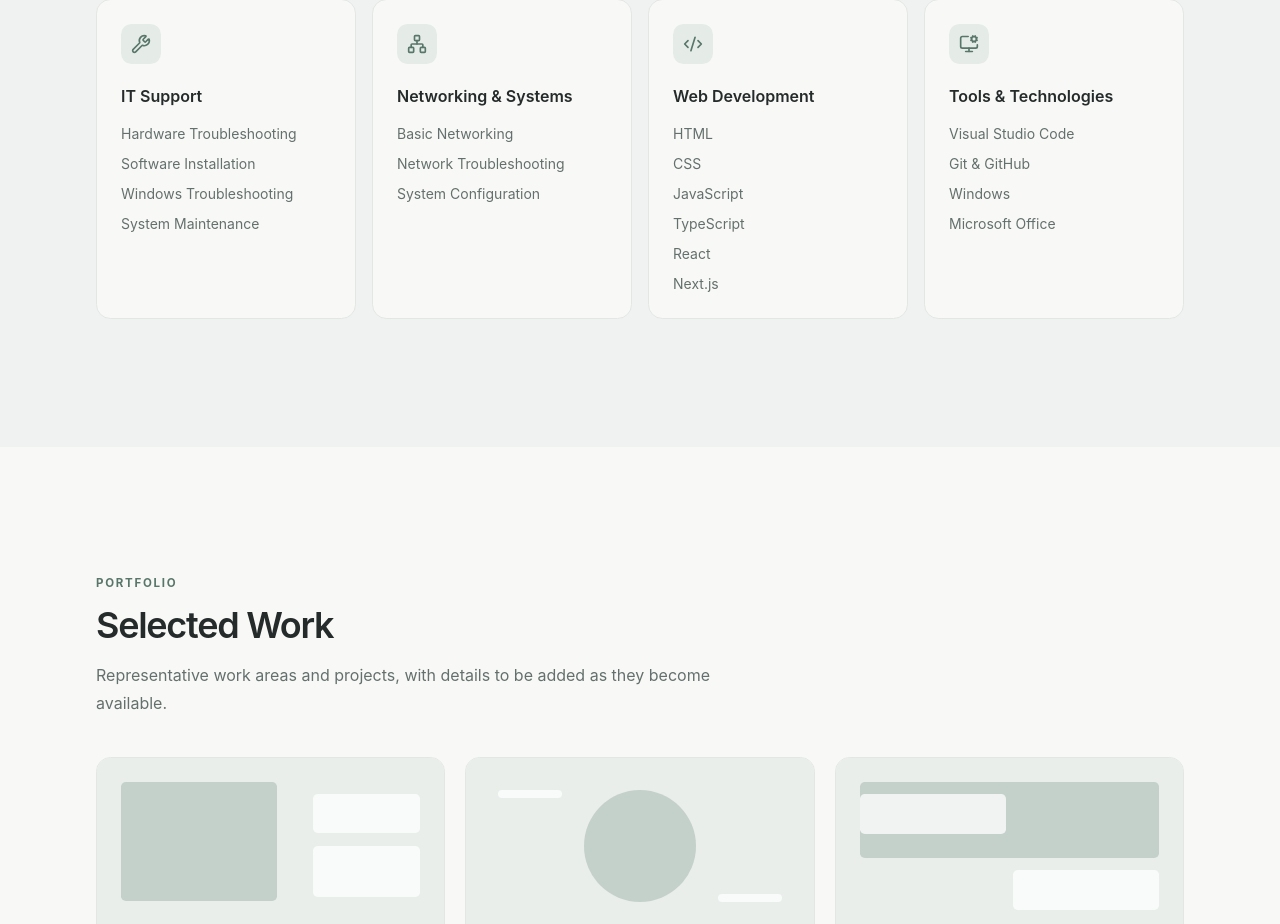
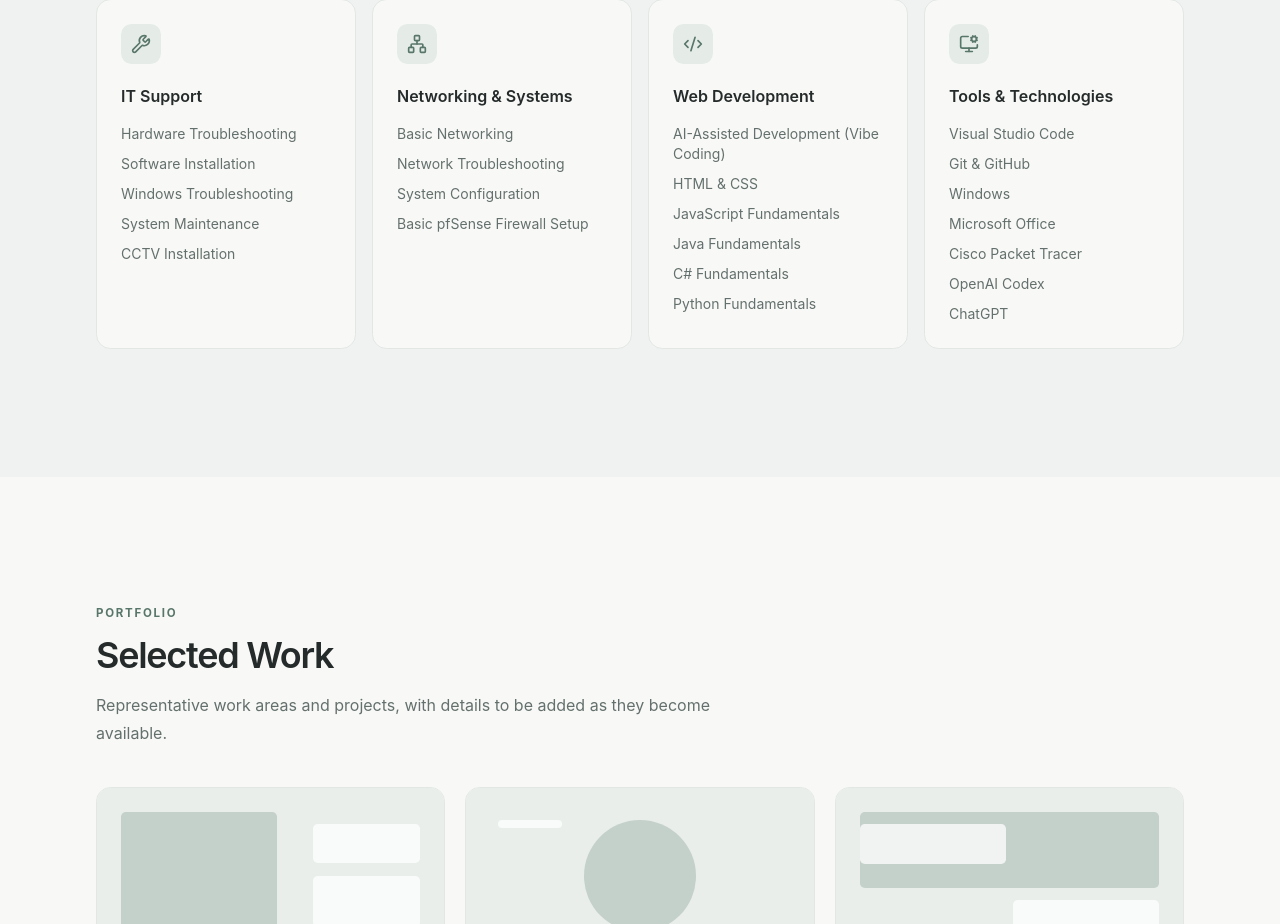
Before and after one commit to jerichoGarcia/my-portfolio, a Next.js app: page / in a window 1280 px wide. Shown: the part 2676-3600 px from the top of the page. Built offline with nearby package versions, Linux system fonts and the light colour scheme.

Commit message:
Update IT skills, programming knowledge, and development tools

```diff
--- a/app/components/portfolio-cards.tsx
+++ b/app/components/portfolio-cards.tsx
@@ -4,7 +4,7 @@ import type { projects } from "../data/portfolio";
 
 const icons = { wrench: Wrench, network: Network, code: Code2, monitor: MonitorCog };
 
-export function SkillCards() { return <div className="grid gap-4 sm:grid-cols-2 lg:grid-cols-4">{skillGroups.map((group) => { const Icon = icons[group.icon]; return <article key={group.title} className="skill-card"><div className="icon-tile"><Icon size={20} aria-hidden="true" /></div><h3 className="mt-5 font-semibold text-[var(--ink)]">{group.title}</h3><ul className="mt-4 space-y-2.5">{group.skills.map((skill) => <li key={skill} className="text-sm text-[var(--muted)]">{skill}</li>)}</ul></article>; })}</div>; }
+export function SkillCards() { return <div className="grid gap-4 sm:grid-cols-2 lg:grid-cols-4">{skillGroups.map((group) => { const Icon = icons[group.icon]; return <article key={group.title} className="skill-card"><div className="icon-tile"><Icon size={20} aria-hidden="true" /></div><h3 className="mt-5 font-semibold text-[var(--ink)]">{group.title}</h3><ul className="mt-4 space-y-2.5">{group.skills.map((skill) => <li key={skill} className="break-words text-sm text-[var(--muted)]">{skill}</li>)}</ul></article>; })}</div>; }
 type Project = (typeof projects)[number];
 function ProjectVisual({ visual }: { visual: Project["visual"] }) { return <div className={`project-visual project-${visual}`} aria-hidden="true"><span /><span /><span /></div>; }
 export function ProjectCards({ projects }: { projects: readonly Project[] }) { return <div className="grid gap-5 md:grid-cols-3">{projects.map((project) => <article key={project.title} className="project-card"><ProjectVisual visual={project.visual} /><div className="p-6"><h3 className="text-xl font-semibold tracking-[-0.025em] text-[var(--ink)]">{project.title}</h3><p className="mt-3 text-sm leading-6 text-[var(--muted)]">{project.description}</p><div className="mt-5 flex flex-wrap gap-2">{project.tags.map((tag) => <span key={tag} className="tag">{tag}</span>)}</div><div className="mt-6 flex items-center gap-2 text-sm font-medium text-[var(--muted)]"><Clock3 size={16} aria-hidden="true" /> Details coming soon <ArrowUpRight size={15} aria-hidden="true" /></div></div></article>)}</div>; }
--- a/app/data/portfolio.ts
+++ b/app/data/portfolio.ts
@@ -26,10 +26,10 @@ export const navigation = [
 ] as const;
 
 export const skillGroups = [
-  { icon: "wrench", title: "IT Support", skills: ["Hardware Troubleshooting", "Software Installation", "Windows Troubleshooting", "System Maintenance"] },
-  { icon: "network", title: "Networking & Systems", skills: ["Basic Networking", "Network Troubleshooting", "System Configuration"] },
-  { icon: "code", title: "Web Development", skills: ["HTML", "CSS", "JavaScript", "TypeScript", "React", "Next.js"] },
-  { icon: "monitor", title: "Tools & Technologies", skills: ["Visual Studio Code", "Git & GitHub", "Windows", "Microsoft Office"] },
+  { icon: "wrench", title: "IT Support", skills: ["Hardware Troubleshooting", "Software Installation", "Windows Troubleshooting", "System Maintenance", "CCTV Installation"] },
+  { icon: "network", title: "Networking & Systems", skills: ["Basic Networking", "Network Troubleshooting", "System Configuration", "Basic pfSense Firewall Setup"] },
+  { icon: "code", title: "Web Development", skills: ["AI-Assisted Development (Vibe Coding)", "HTML & CSS", "JavaScript Fundamentals", "Java Fundamentals", "C# Fundamentals", "Python Fundamentals"] },
+  { icon: "monitor", title: "Tools & Technologies", skills: ["Visual Studio Code", "Git & GitHub", "Windows", "Microsoft Office", "Cisco Packet Tracer", "OpenAI Codex", "ChatGPT"] },
 ] as const;
 
 export const experience = {
--- a/next.config.ts
+++ b/next.config.ts
@@ -1,7 +1,7 @@
 import type { NextConfig } from "next";
 
 const nextConfig: NextConfig = {
-  /* config options here */
+  devIndicators: false,
   experimental: {
     agentFeedback: true,
   },
```
Also changed, not shown: 1 other file (tests, documents, lock files or other folders).
